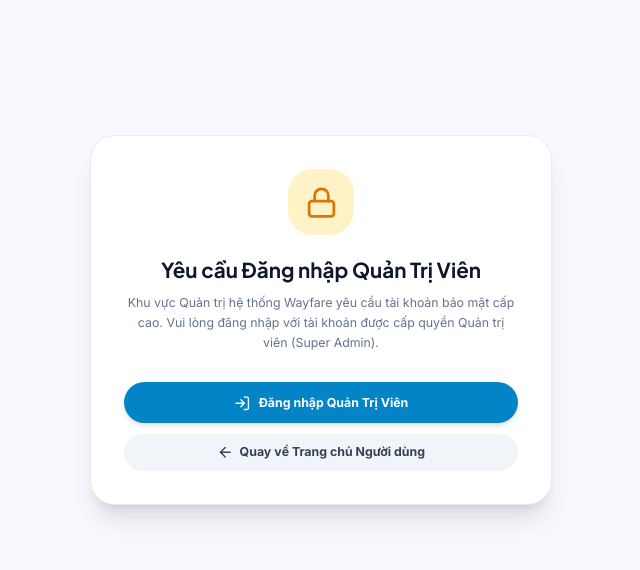
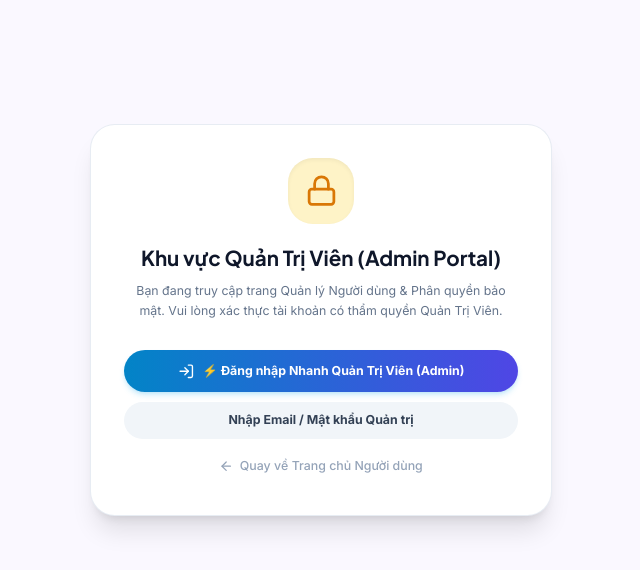
Before and after one commit to vantung1606/travel_sharing_frontend, a React (Vite) app: page /admin/users in a window 1280 px wide. Shown: the top 570 px of the page, without its empty margins (319-959 px from the left). Built offline with nearby package versions, Linux system fonts and the light colour scheme; no server answers.

Commit message:
fix(admin): cleanup AdminUsersPage rendering and enhance 1-click admin login guard

```diff
--- a/src/components/common/RouteGuards.jsx
+++ b/src/components/common/RouteGuards.jsx
@@ -39,7 +39,7 @@ export const PageTitleManager = () => {
 
 // Protected Route Guard for Admin Portal (/admin/*)
 export const AdminRouteGuard = ({ children }) => {
-  const { isLoggedIn, currentUser, setIsAuthModalOpen, setAuthMode } = useApp();
+  const { isLoggedIn, currentUser, setIsAuthModalOpen, setAuthMode, login } = useApp();
   const navigate = useNavigate();
 
   const isAdmin = isLoggedIn && (
@@ -47,35 +47,51 @@ export const AdminRouteGuard = ({ children }) => {
     (currentUser?.email && currentUser.email.toLowerCase().includes('admin'))
   );
 
+  const handleQuickAdminLogin = () => {
+    login({
+      name: 'Quản Trị Viên (Admin)',
+      handle: '@admin_wayfare',
+      email: 'admin@gmail.com',
+      avatar: 'https://images.unsplash.com/photo-1534528741775-53994a69daeb?auto=format&fit=crop&w=300&q=80',
+      roles: ['ROLE_ADMIN', 'ROLE_USER']
+    });
+  };
+
   // 1. Not Logged In -> Require Admin Login
   if (!isLoggedIn) {
     return (
       <div className="min-h-[80vh] flex items-center justify-center p-4">
         <div className="max-w-md w-full bg-white rounded-3xl p-8 border border-slate-200/80 shadow-xl text-center space-y-5 animate-in fade-in zoom-in-95">
-          <div className="w-16 h-16 rounded-3xl bg-amber-100 text-amber-600 flex items-center justify-center mx-auto">
+          <div className="w-16 h-16 rounded-3xl bg-amber-100 text-amber-600 flex items-center justify-center mx-auto shadow-inner">
             <Lock className="w-8 h-8" />
           </div>
           <div>
-            <h2 className="text-xl font-bold text-slate-900 font-display">Yêu cầu Đăng nhập Quản Trị Viên</h2>
+            <h2 className="text-xl font-bold text-slate-900 font-display">Khu vực Quản Trị Viên (Admin Portal)</h2>
             <p className="text-xs text-slate-500 mt-2 leading-relaxed">
-              Khu vực Quản trị hệ thống Wayfare yêu cầu tài khoản bảo mật cấp cao. Vui lòng đăng nhập với tài khoản được cấp quyền Quản trị viên (Super Admin).
+              Bạn đang truy cập trang Quản lý Người dùng & Phân quyền bảo mật. Vui lòng xác thực tài khoản có thẩm quyền Quản Trị Viên.
             </p>
           </div>
           <div className="pt-2 flex flex-col gap-2.5">
+            <button
+              onClick={handleQuickAdminLogin}
+              className="w-full py-3 rounded-full bg-gradient-to-r from-sky-600 to-indigo-600 hover:from-sky-700 hover:to-indigo-700 text-white font-extrabold text-xs shadow-md shadow-sky-500/20 transition-all cursor-pointer flex items-center justify-center gap-2"
+            >
+              <LogIn className="w-4 h-4" /> ⚡ Đăng nhập Nhanh Quản Trị Viên (Admin)
+            </button>
             <button
               onClick={() => {
                 setAuthMode('login');
                 setIsAuthModalOpen(true);
               }}
-              className="w-full py-3 rounded-full bg-sky-600 hover:bg-sky-700 text-white font-bold text-xs shadow-md transition-all cursor-pointer flex items-center justify-center gap-2"
+              className="w-full py-2.5 rounded-full bg-slate-100 hover:bg-slate-200 text-slate-700 font-bold text-xs transition-colors cursor-pointer flex items-center justify-center gap-2"
             >
-              <LogIn className="w-4 h-4" /> Đăng nhập Quản Trị Viên
+              Nhập Email / Mật khẩu Quản trị
             </button>
             <button
               onClick={() => navigate('/')}
-              className="w-full py-2.5 rounded-full bg-slate-100 hover:bg-slate-200 text-slate-700 font-bold text-xs transition-colors cursor-pointer flex items-center justify-center gap-1.5"
+              className="w-full py-2 rounded-full text-slate-400 hover:text-slate-600 font-medium text-xs transition-colors cursor-pointer flex items-center justify-center gap-1.5"
             >
-              <ArrowLeft className="w-4 h-4" /> Quay về Trang chủ Người dùng
+              <ArrowLeft className="w-3.5 h-3.5" /> Quay về Trang chủ Người dùng
             </button>
           </div>
         </div>
@@ -102,8 +118,14 @@ export const AdminRouteGuard = ({ children }) => {
           </div>
           <div className="pt-2 flex flex-col gap-2.5">
             <button
+              onClick={handleQuickAdminLogin}
+              className="w-full py-3 rounded-full bg-sky-600 hover:bg-sky-700 text-white font-extrabold text-xs shadow-md transition-all cursor-pointer flex items-center justify-center gap-2"
+            >
+              ⚡ Chuyển sang Tài khoản Quản Trị Viên
+            </button>
+            <button
               onClick={() => navigate('/')}
-              className="w-full py-3 rounded-full bg-slate-900 hover:bg-slate-800 text-white font-bold text-xs shadow-md transition-all cursor-pointer flex items-center justify-center gap-2"
+              className="w-full py-2.5 rounded-full bg-slate-100 hover:bg-slate-200 text-slate-700 font-bold text-xs shadow-sm transition-all cursor-pointer flex items-center justify-center gap-2"
             >
               <ArrowLeft className="w-4 h-4" /> Về lại Trang chủ An toàn
             </button>
--- a/src/pages/admin/Users/AdminUsersPage.jsx
+++ b/src/pages/admin/Users/AdminUsersPage.jsx
@@ -90,16 +90,19 @@ export const AdminUsersPage = () => {
         adminUserApi.getUserMetrics()
       ]);
 
-      setUsersList(fetchedUsers);
-      setMetrics(fetchedMetrics);
+      const usersArr = Array.isArray(fetchedUsers) ? fetchedUsers : [];
+      setUsersList(usersArr);
+      if (fetchedMetrics) {
+        setMetrics(fetchedMetrics);
+      }
 
       // Default selected audit user to first locked or high risk user, or first user in list
-      if (!selectedAuditUser && fetchedUsers.length > 0) {
-        const priorityUser = fetchedUsers.find(u => u.status === 'LOCKED' || (u.riskScore && u.riskScore > 50)) || fetchedUsers[0];
+      if (!selectedAuditUser && usersArr.length > 0) {
+        const priorityUser = usersArr.find(u => u.status === 'LOCKED' || (u.riskScore && u.riskScore > 50)) || usersArr[0];
         setSelectedAuditUser(priorityUser);
-      } else if (selectedAuditUser) {
+      } else if (selectedAuditUser && usersArr.length > 0) {
         // Keep updated state for current audit user
-        const updatedSelected = fetchedUsers.find(u => u.id === selectedAuditUser.id);
+        const updatedSelected = usersArr.find(u => u.id === selectedAuditUser.id);
         if (updatedSelected) setSelectedAuditUser(updatedSelected);
       }
 
@@ -159,7 +162,7 @@ export const AdminUsersPage = () => {
 
   // Average Trust Score
   const avgTrustScore = useMemo(() => {
-    if (usersList.length === 0) return 95;
+    if (usersList.length === 0) return '95.0';
     const sum = usersList.reduce((acc, u) => acc + (u.trustScore || 85), 0);
     return (sum / usersList.length).toFixed(1);
   }, [usersList]);
@@ -198,7 +201,7 @@ export const AdminUsersPage = () => {
 
   const openRoleModal = (user) => {
     setUserToChangeRole(user);
-    const currentPrimary = user.roles && user.roles.find(r => r === 'ROLE_ADMIN')
+    const currentPrimary = (user.roles && user.roles.find(r => r === 'ROLE_ADMIN'))
       || (user.roles && user.roles.find(r => r === 'ROLE_MODERATOR'))
       || (user.roles && user.roles.find(r => r === 'ROLE_GUIDE'))
       || 'ROLE_USER';
@@ -240,7 +243,7 @@ export const AdminUsersPage = () => {
 
     setIsSubmittingUser(true);
     try {
-      const response = await adminUserApi.createUser(newUserForm);
+      await adminUserApi.createUser(newUserForm);
       toast.success('Đã khởi tạo tài khoản & phân quyền thành công! 🎉');
       setShowAddUserModal(false);
       setNewUserForm({
```
